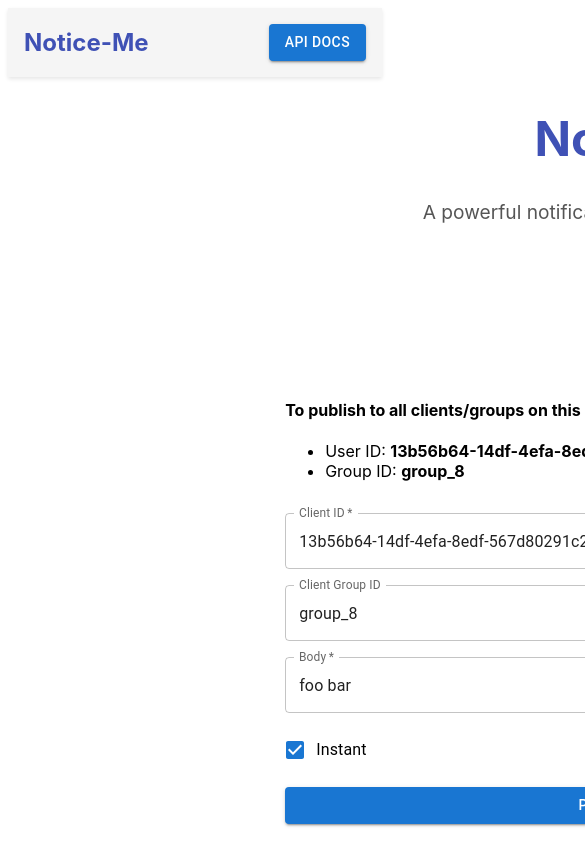
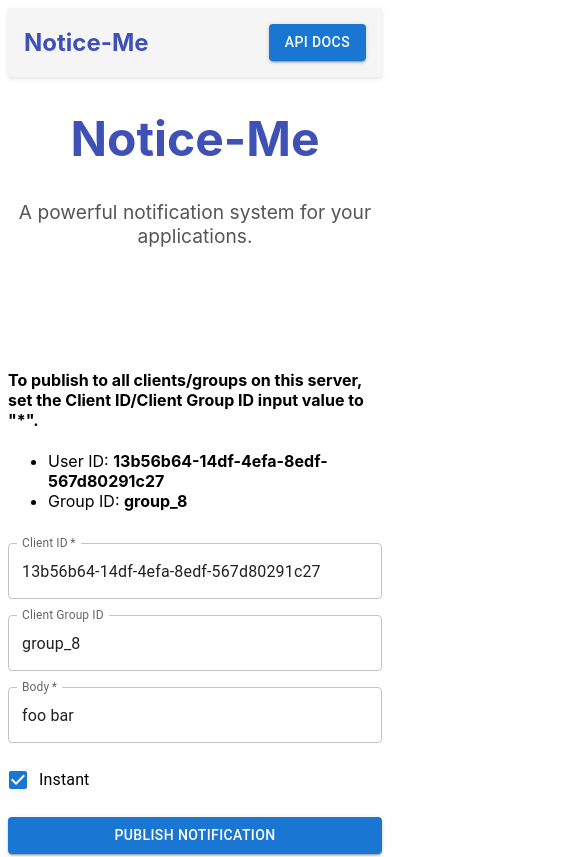
Before and after one commit to vicent-dev/notice-me-landing, a React (Create React App) app in the folder demo/frontend/: page / in a window 390 px wide. Shown: the top 857 px of the page, 585 px wide, since content can reach past the window. Built offline with nearby package versions, Linux system fonts and the light colour scheme; no server answers.

Commit message:
fix responsiveness mobile top nav bar

```diff
--- a/demo/frontend/src/App.js
+++ b/demo/frontend/src/App.js
@@ -1,5 +1,4 @@
 import './App.css';
-import {Grid} from "@mui/system";
 import {Box} from "@mui/joy";
 import NoticeMe from "./component/NoticeMe";
 import PublishNotificationForm from "./component/PublishNotificationForm";
@@ -42,7 +41,7 @@ function App() {
         bgcolor="#f5f5f5"
         boxShadow="0px 2px 4px rgba(0, 0, 0, 0.1)"
       >
-        <h1 style={{ margin: 0, fontSize: '1.5rem', color: '#3f51b5' }}>Notice-Me</h1>
+        <h1 style={{margin: 0, fontSize: '1.5rem', color: '#3f51b5'}}>Notice-Me</h1>
         <Button
           variant="contained"
           color="primary"
@@ -53,11 +52,6 @@ function App() {
           API Docs
         </Button>
       </Box>
-      <Grid
-        container
-        direction="column"
-        justifyContent="center"
-      >
       <Box textAlign="center">
         <h1 style={{fontSize: '3rem', color: '#3f51b5'}}>Notice-Me</h1>
         <p style={{fontSize: '1.2rem', color: '#555'}}>
@@ -69,7 +63,6 @@ function App() {
         clientGroupId={clientGroupId}
       />
       <NotificationsList/>
-      </Grid>
       <NoticeMe
         clientId={clientId}
         clientGroupId={clientGroupId}
```
Lines whose indentation alone changed are shown as unchanged.
